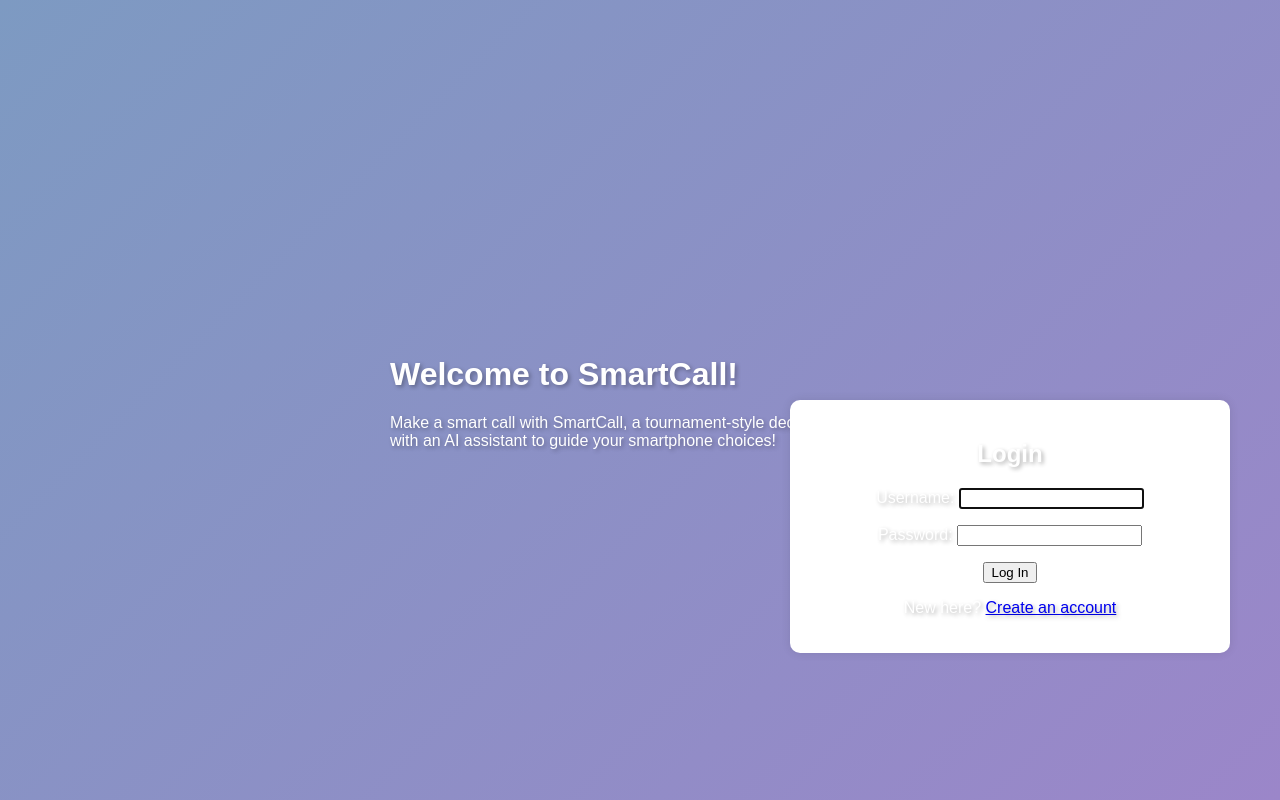
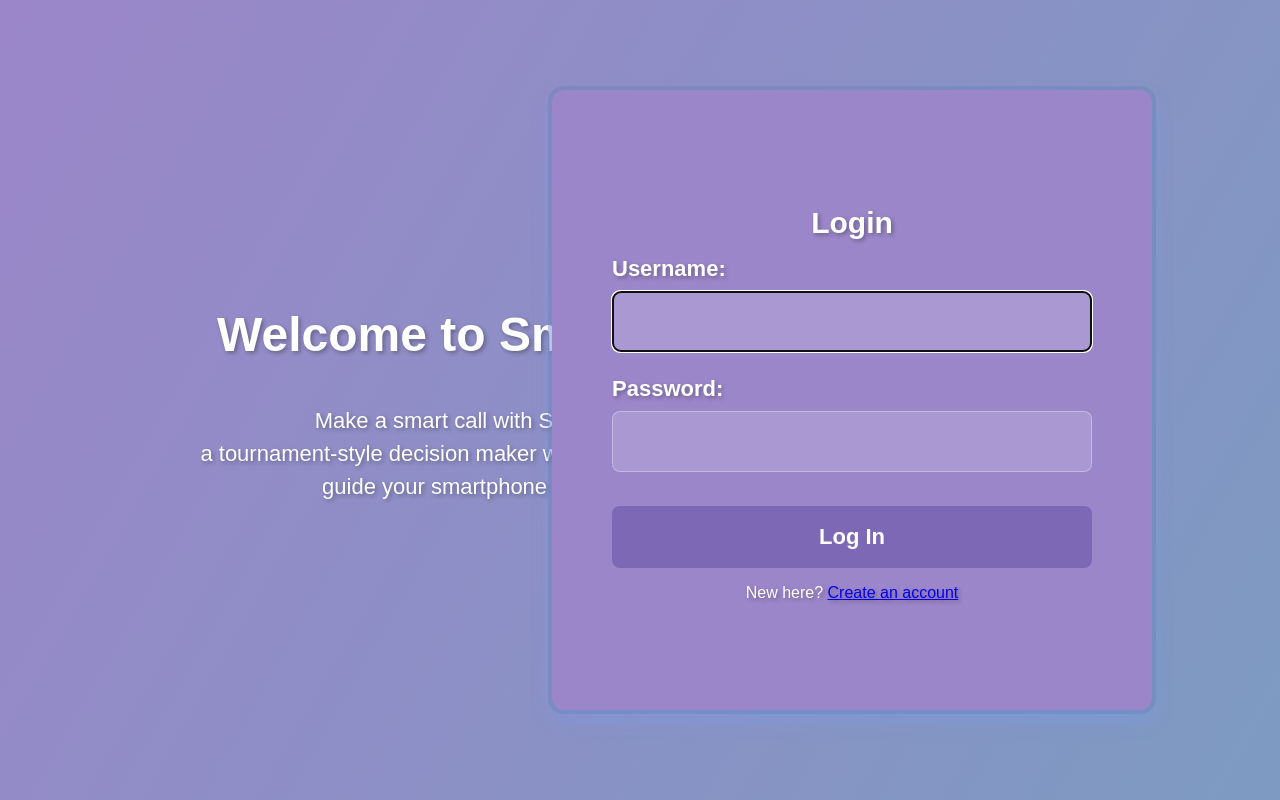
Before and after one commit to KellyLTran/SmartCall, a Django app: page / in a window 1280 px wide. Run offline with Django 5.2, Linux system fonts and the light colour scheme.

Commit message:
Set up initial landing page interface

```diff
--- a/smart_call/settings.py
+++ b/smart_call/settings.py
@@ -82,9 +82,10 @@ DATABASES = {
 }
 
 
-# Password validation
+# Password validation (taken out for now)
 # https://docs.djangoproject.com/en/5.0/ref/settings/#auth-password-validators
 
+'''
 AUTH_PASSWORD_VALIDATORS = [
     {
         'NAME': 'django.contrib.auth.password_validation.UserAttributeSimilarityValidator',
@@ -99,7 +100,7 @@ AUTH_PASSWORD_VALIDATORS = [
         'NAME': 'django.contrib.auth.password_validation.NumericPasswordValidator',
     },
 ]
-
+'''
 
 # Internationalization
 # https://docs.djangoproject.com/en/5.0/topics/i18n/
--- a/smart_call_app/forms.py
+++ b/smart_call_app/forms.py
@@ -9,7 +9,14 @@ class RegisterForm(UserCreationForm):
 
     class Meta:
         model = User
-        fields = ['username', 'email', 'password1', 'password2']
+        fields = ['username', 'email', 'password1']
+
+    def __init__(self, *args, **kwargs):
+        super().__init__(*args, **kwargs)
+
+        # Remove password confirmation field for now
+        self.fields.pop("password2", None)
+
 
 # Form for creating a new tournament
 class TournamentForm(forms.ModelForm):
@@ -17,12 +24,14 @@ class TournamentForm(forms.ModelForm):
         model = Tournament
         fields = ['name']
 
+
 # Form for creating a new Duel by inputting two phones
 class DuelForm(forms.ModelForm):
     class Meta:
         model = Duel
         fields = ["phone_1", "phone_2"]
 
+
 # Form for selecting the winner of the current duel
 class WinnerForm(forms.ModelForm):
     class Meta:
--- a/smart_call_app/static/css/landing.css
+++ b/smart_call_app/static/css/landing.css
@@ -1,5 +1,5 @@
 
-/* General styling for the page */
+/* General styling for the landing page */
 body {
     font-family: Arial, sans-serif;
     margin: 0;
@@ -10,33 +10,117 @@ body {
     justify-content: center;
     color: white;
     text-shadow: 2px 2px 4px rgba(0, 0, 0, 0.3);
-    background: linear-gradient(135deg, #7d9ac2, #9b86c9);
-
+    background: linear-gradient(300deg, #7d9ac2, #9b86c9);
 }
 
-/* Left section for landing page info */
+/* Left section styling for landing page info */
 .left-content {
     flex: 1;
     padding: 50px;
-    text-align: left;
-    max-width: 500px;
+    text-align: center;
+    max-width: 600px;
+    display: flex;
+    align-items: center;
+    height: 100vh;
+
+    /* Center the text in the left section of the page */
+    position: absolute;
+    top: 50%;
+    left: 10%;
+    transform: translateY(-50%);
+    height: 500px;
+    display: flex;
+    flex-direction: column;
+    justify-content: center;
+}
+
+.left-content h1 {
+    font-size: 48px;
+    font-weight: bold;
+    margin-bottom: 20px;
+}
+
+.left-content p {
+    font-size: 22px;
+    line-height: 1.5;
+    max-width: 600px;
 }
 
 /* Authentication box for user login/registration */
 .auth-box {
-    width: 400px;
+    width: 480px;
     max-width: 90%;
-    padding: 20px;
-    background: white;
-    border-radius: 10px;
-    box-shadow: 0 0 10px rgba(0, 0, 0, 0.1);
+    padding: 60px;
+    background: #9b86c9;
+    border-radius: 12px;
+    box-shadow: 0 10px 20px rgba(120, 160, 255, 0.3);
     text-align: center;
+
+    /* Outline for the box to create contrast */
+    outline: 4px solid rgba(100, 130, 180, 0.4);
 
     /* Center the box in the right section of the page */
     position: absolute;
-    right: 50px;
+    right: 10%;
     top: 50%;
+    transform: translateY(-50%);
+    height: 500px;
+    display: flex;
+    flex-direction: column;
+    justify-content: center;
+}
 
+/* Authentication box text styling */
+.auth-box h2 {
+    font-size: 30px;
+    font-weight: bold;
+    color: white;
+    margin-bottom: 15px;
+}
+
+/* Form labels (Username, Password, etc.) styling */
+.auth-box form label {
+    font-size: 22px;
+    font-weight: bold;
+    display: block;
+    margin-bottom: 1px;
+    text-align: left;
+    color: white;
+}
+
+/* Input field styling */
+.auth-box form input {
+    width: 100%;
+    padding: 18px;
+    margin: 8px 0;
+    border: 1px solid rgba(255, 255, 255, 0.3);
+    border-radius: 8px;
+    background: rgba(255, 255, 255, 0.15);
+    color: white;
+    font-size: 20px;
+    box-sizing: border-box; /* Line the input field with the button */
+}
+
+.auth-box form input::placeholder {
+    color: rgba(255, 255, 255, 0.6);
+}
+
+/* Button styling */
+.auth-box button {
+    background-color: #7C68B5;
+    color: white;
+    padding: 18px;
+    border: none;
+    border-radius: 8px;
+    cursor: pointer;
+    width: 100%;
+    margin-top: 10px;
+    font-size: 22px;
+    font-weight: bold;
+}
+
+.auth-box button:hover {
+    background-color: #66539C;
 }
 
 /* Hide the register form by default */
--- a/smart_call_app/templates/landing.html
+++ b/smart_call_app/templates/landing.html
@@ -1,7 +1,7 @@
 <!DOCTYPE html>
 <html lang="en">
 <head>
-    <title>Smart Call</title>
+    <title>SmartCall</title>
     {% load static %}
     <link rel="stylesheet" type="text/css" href="{% static 'css/landing.css' %}">
 </head>
@@ -10,7 +10,8 @@
     <!-- Welcome message -->
     <div class="left-content">
         <h1>Welcome to SmartCall!</h1>
-        <p>Make a smart call with SmartCall, a tournament-style decision maker with an AI assistant to guide your smartphone choices!</p>
+        <p>Make a smart call with SmartCall: <br>
+            a tournament-style decision maker with an AI assistant to guide your smartphone choices.</p>
     </div>
 
 
```
Also changed, not shown: db.sqlite3, smart_call_app/templates/home.html (added).
